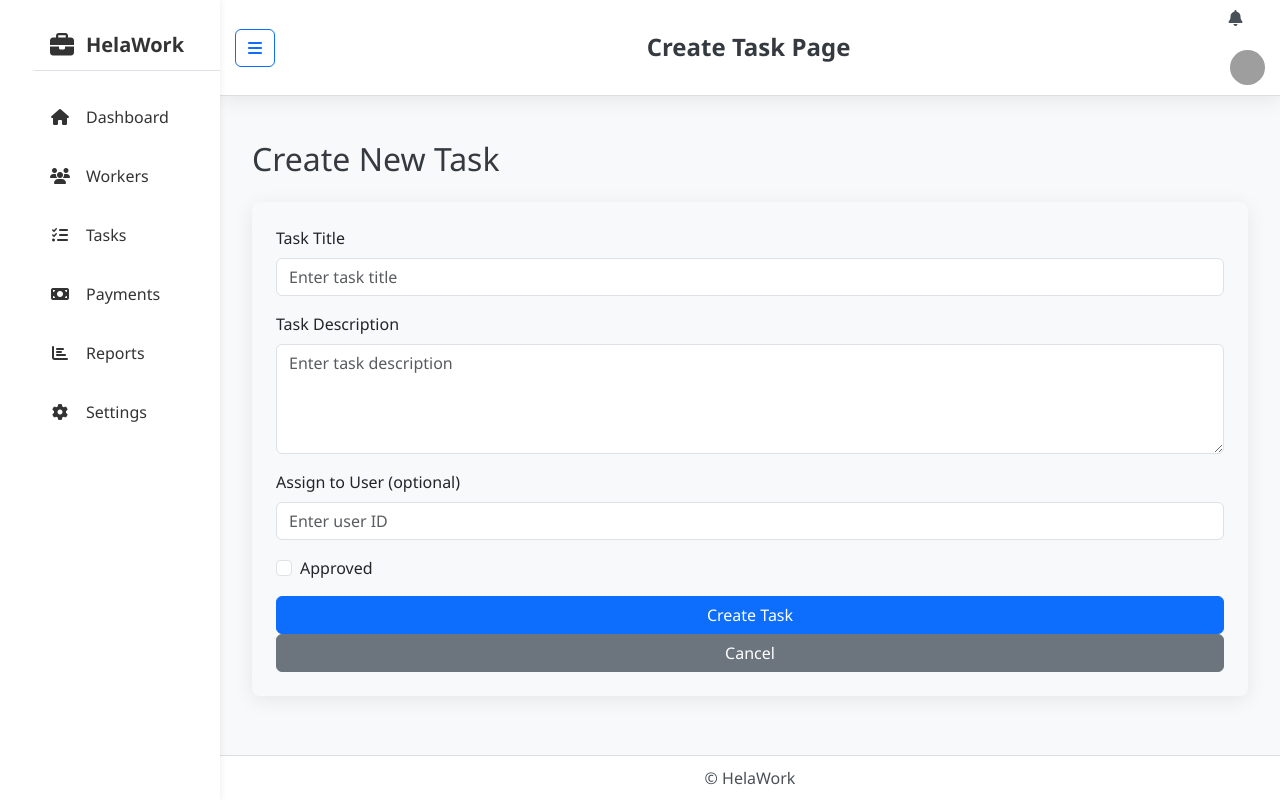
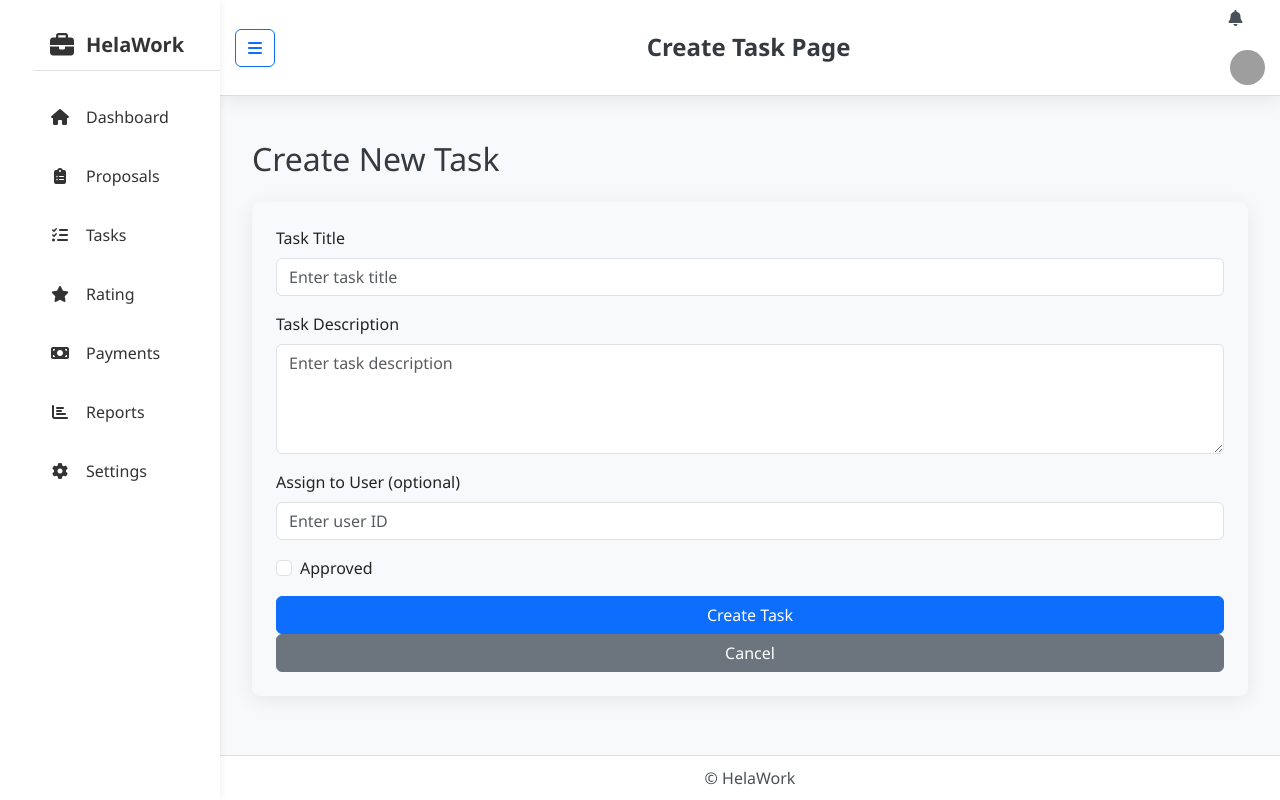
Before and after one commit to machageDev/system-helawork, a Django app: page /tasks/create in a window 1280 px wide. Run offline with Django 5.2, Linux system fonts and the light colour scheme; grey boxes are pictures that could not be loaded.

Commit message:
fix(sidebar): correct navigation icons

```diff
--- a/backend/core/templates/base.html
+++ b/backend/core/templates/base.html
@@ -5,7 +5,7 @@
 <head>
     <meta charset="utf-8">
     <meta name="viewport" content="width=device-width, initial-scale=1, shrink-to-fit=no">
-    <title>{% block title %}HelaWork - Employer Dashboard{% endblock %}</title>
+    <title>{% block title %}HelaWork - Client Dashboard{% endblock %}</title>
 
     <!-- Bootstrap CSS -->
     <link href="https://cdn.jsdelivr.net/npm/bootstrap@5.3.0/dist/css/bootstrap.min.css" rel="stylesheet">
@@ -190,8 +190,9 @@
             </a>
 
             <li><a href="{% url 'employer_dashboard' %}"><i class="fas fa-home me-3"></i> <span>Dashboard</span></a></li>
-            <li><a href="{% url 'worker_list' %}"><i class="fas fa-users me-3"></i> <span>Workers</span></a></li>
+            <li><a href="#"><i class="fas fa-clipboard-list me-3"></i> <span>Proposals</span></a></li>
             <li><a href="{% url 'task_list' %}"><i class="fas fa-tasks me-3"></i> <span>Tasks</span></a></li>
+            <li><a href="#"><i class="fas fa-star me-3"></i> <span>Rating</span></a></li>
             <li><a href="{% url 'payments:pay_worker' %}"><i class="fas fa-money-bill me-3"></i> <span>Payments</span></a></li>
             <li><a href="#"><i class="fas fa-chart-bar me-3"></i> <span>Reports</span></a></li>
             <li><a href="settings"><i class="fas fa-cog me-3"></i> <span>Settings</span></a></li>
```
